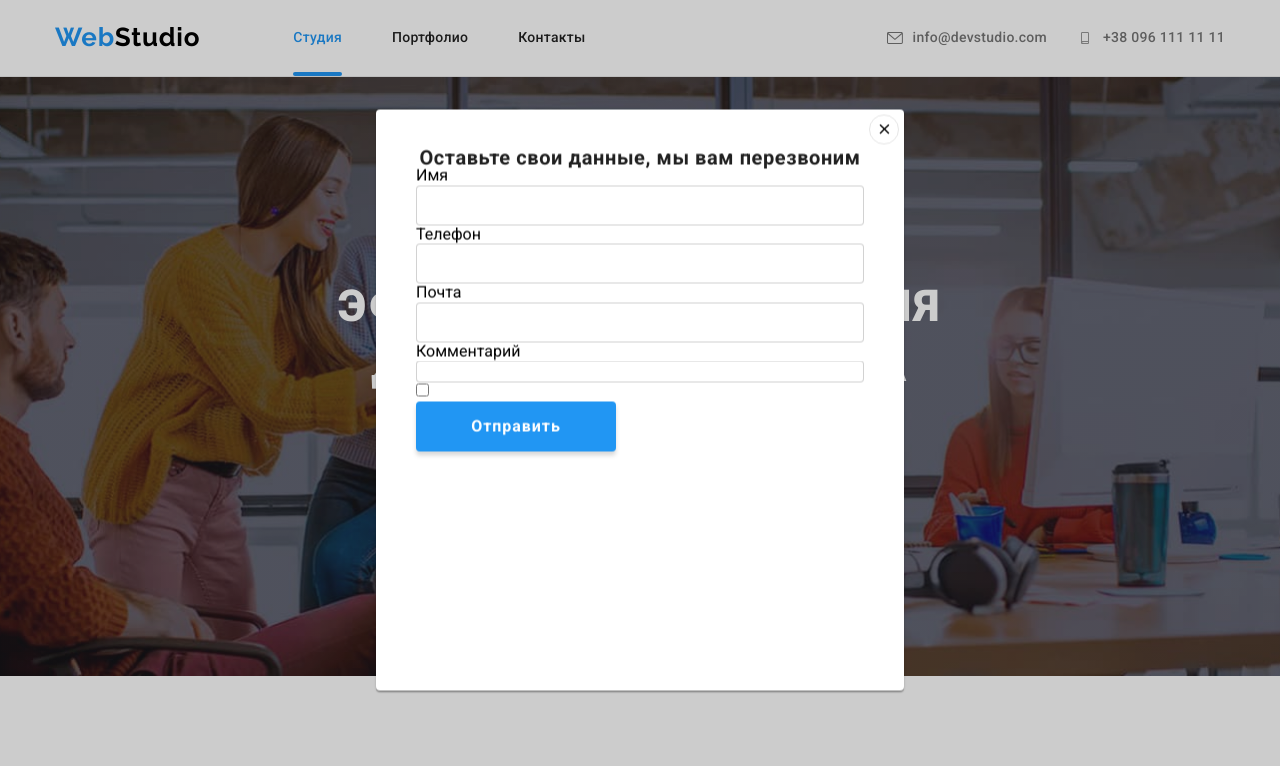
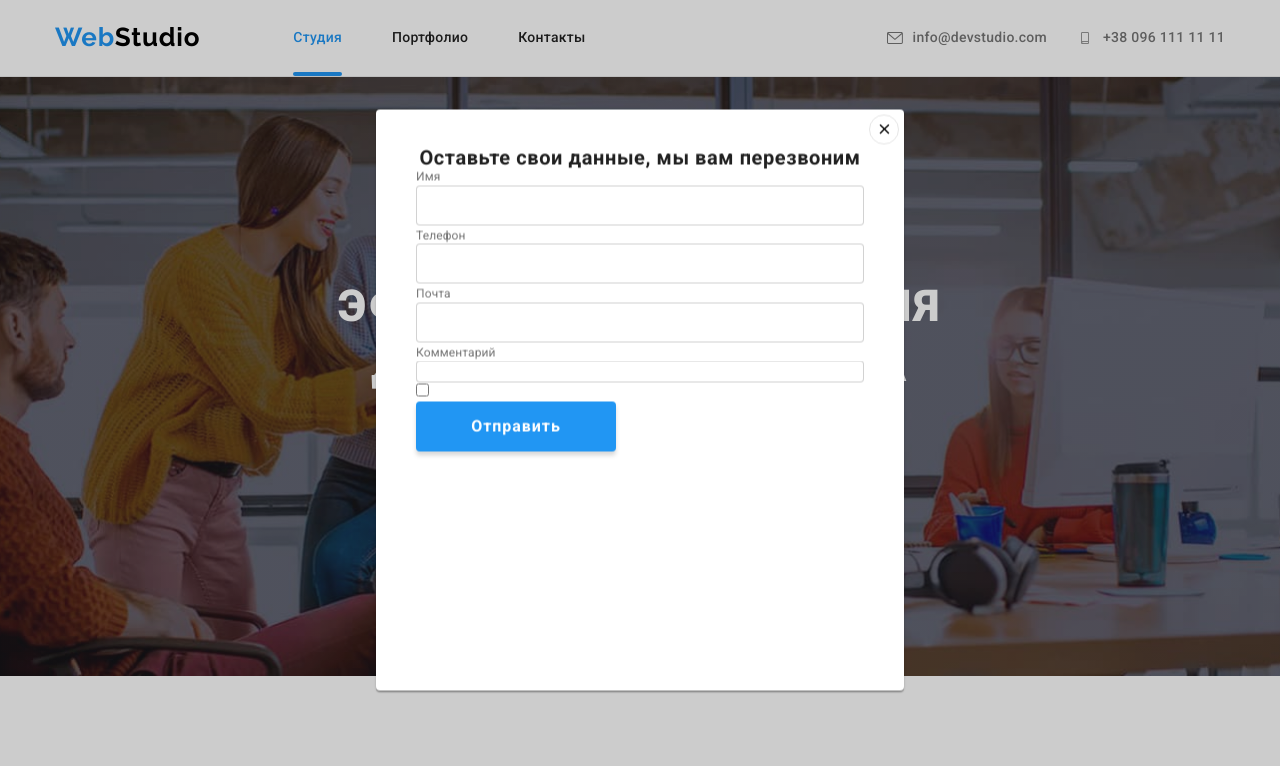
Before and after one commit to AntonSmishko/goit-markup-hw-06, a plain HTML site: page index.html in a window 1280 px wide. Shown: the top 766 px of the page. Drawn offline with nearby package versions, Linux system fonts and the light colour scheme.

Commit message:
label-title

```diff
--- a/css/styles.css
+++ b/css/styles.css
@@ -791,3 +791,12 @@ h1 {
 
   color: #ffffff;
 }
+.label-title {
+  font-weight: normal;
+  font-size: 12px;
+  line-height: 0.857;
+
+  letter-spacing: 0.01em;
+
+  color: var(--features-info-color);
+}
--- a/index.html
+++ b/index.html
@@ -238,13 +238,14 @@
             <button type="button" class="modal-close"data-modal-close><svg width="18" height="18"><use href="images/icons.svg#icon-close-icon"></use></svg></button>
             <p class="modal-title">Оставьте свои данные, мы вам перезвоним</p>
             <form>
-                <label for="">Имя</label>
+
+                <label class="label-title" for="">Имя</label>
                 <input type="text" class="form-input">
-                <label for="">Телефон</label>
+                <label class="label-title" for="">Телефон</label>
                 <input type="tel" class="form-input">
-                <label for="">Почта</label>
+                <label class="label-title" for="">Почта</label>
                 <input type="email" class="form-input">
-                <label for="">Комментарий</label>
+                <label class="label-title" for="">Комментарий</label>
                 <input type="textarea" class="textarea">
                 <input type="checkbox">
 
```
